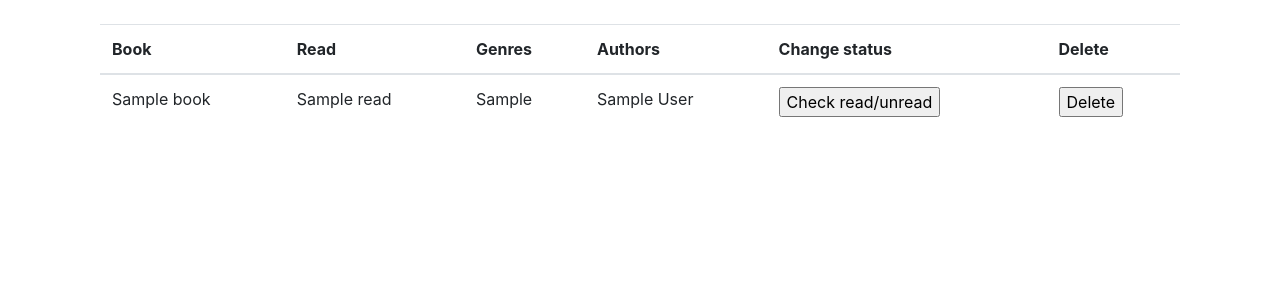
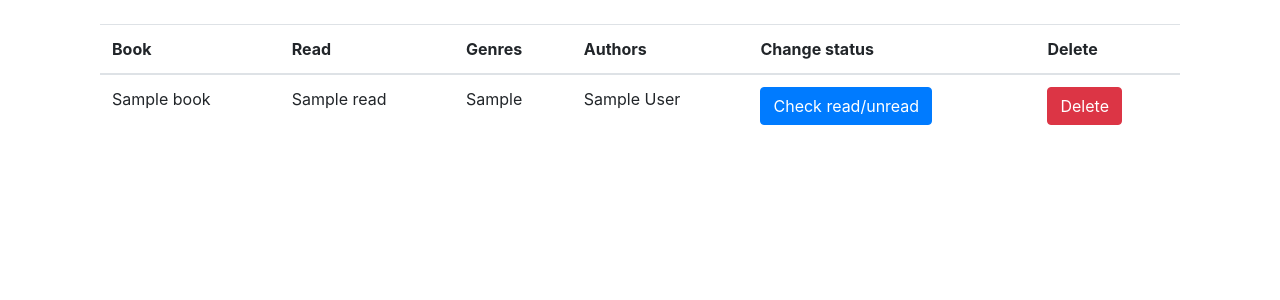
Before and after one commit to Ukonhattu/kirjakanta, a Flask app: template application/templates/books/list.html in a window 1280 px wide. Shown: the part 56-356 px from the top of the page. Run offline with Flask 2, Linux system fonts and the light colour scheme; the template is opened without the code that fills it: most values are stand-ins (such as "Sample title", 1, 10 or a date in 2020); parts of the project's set-up code (start-up, migrations or seed data) failed here and were passed over; some libraries are stand-ins or nearby versions.

Commit message:
Muutin kirjalistauksen napit

```diff
--- a/application/templates/books/list.html
+++ b/application/templates/books/list.html
@@ -23,12 +23,12 @@
 
           <td>
             <form method="POST" action="{{ url_for('book_set_read', book_id=book.id) }}">
-              <input type="submit" value="Check read/unread" />
+              <input type="submit" class="btn btn-primary" value="Check read/unread" />
             </form>
           </td>
           <td>
             <form method="post" action="{{ url_for('books_delete', book_id = book.id) }}">
-              <input type="submit" value="Delete" />
+              <input type="submit" class="btn btn-danger" value="Delete" />
             </form>
           </td>
         </tr>
```
